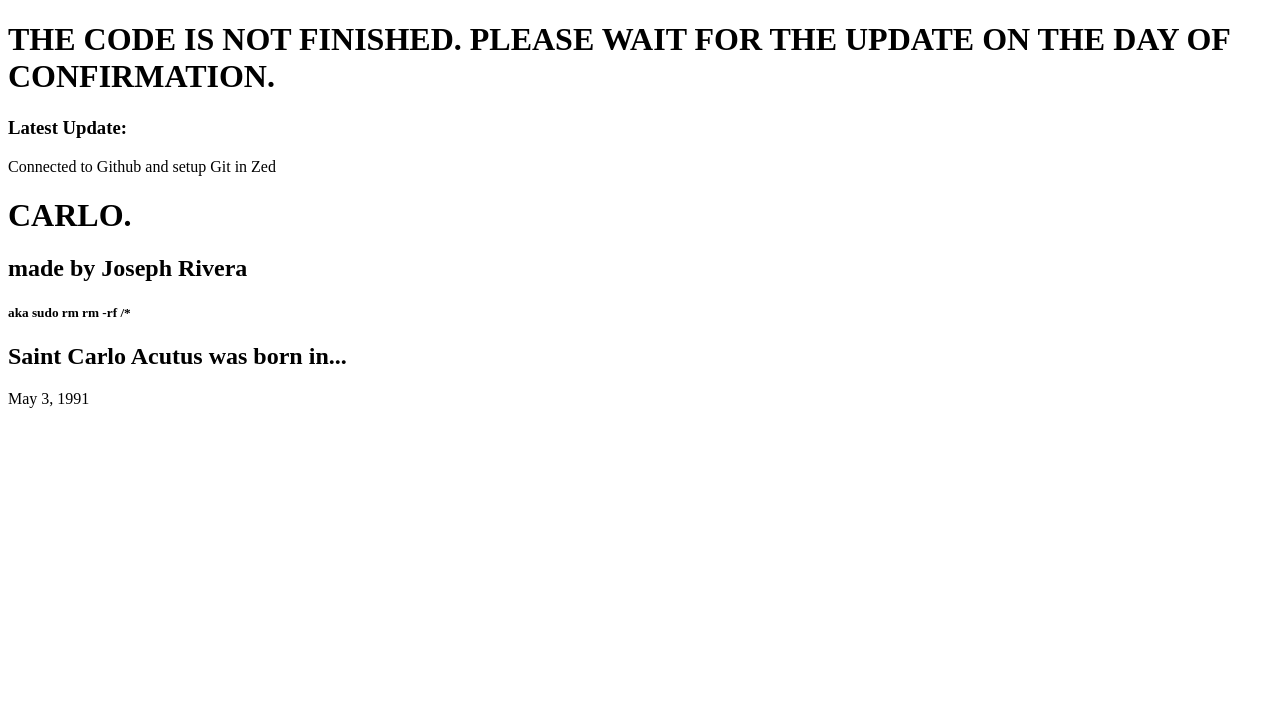
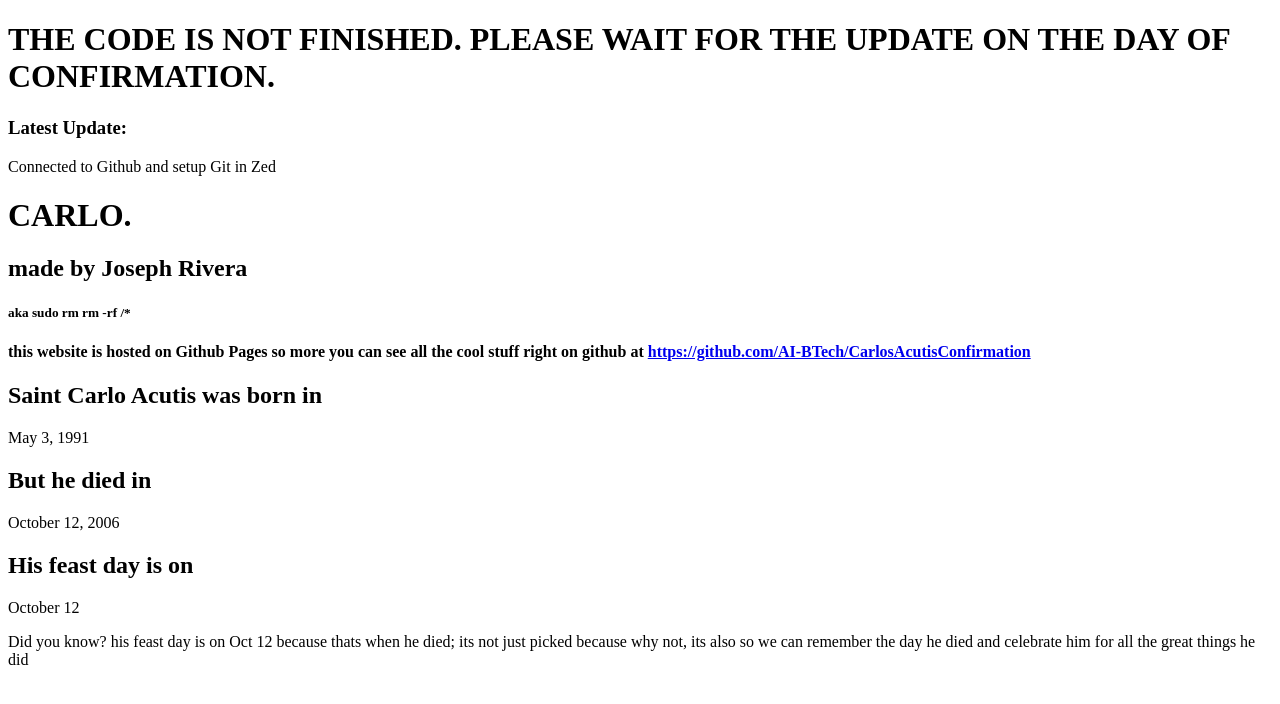
Before and after one commit to AI-BTech/CarlosAcutisConfirmation, a plain HTML site: page index.html in a window 1280 px wide. Drawn offline with Linux system fonts and the light colour scheme.

Commit message:
Add stylesheet link and update Carlo Acutis facts
Enhance index.html with a stylesheet reference and facts section,
including birth and death dates and feast day information, plus a GitHub
Pages note.

```diff
--- a/index.html
+++ b/index.html
@@ -3,6 +3,7 @@
     <head>
         <meta charset="UTF-8" />
         <meta name="viewport" content="width=device-width, initial-scale=1.0" />
+        <link rel="stylesheet" href="stylesheet.css" />
         <title>CARLO.</title>
     </head>
     <body>
@@ -16,11 +17,31 @@
         <h2>made by Joseph Rivera</h2>
         <h5>aka sudo rm rm -rf /*</h5>
 
+        <h4>
+            this website is hosted on Github Pages so more you can see all the
+            cool stuff right on github at
+            <a href="https://github.com/AI-BTech/CarlosAcutisConfirmation"
+                >https://github.com/AI-BTech/CarlosAcutisConfirmation</a
+            >
+        </h4>
         <div class="FactBox">
-            <h2>Saint Carlo Acutus was born in...</h2>
-            <p id="factAnswer">May 3, 1991</p>
+            <h2>Saint Carlo Acutis was born in</h2>
+            <p>May 3, 1991</p>
+        </div>
+        <div class="FactBox">
+            <h2>But he died in</h2>
+            <p>October 12, 2006</p>
         </div>
 
-        <section class="Para"></section>
+        <section class="Para">
+            <h2>His feast day is on</h2>
+            <p>October 12</p>
+            <p>
+                Did you know? his feast day is on Oct 12 because thats when he
+                died; its not just picked because why not, its also so we can
+                remember the day he died and celebrate him for all the great
+                things he did
+            </p>
+        </section>
     </body>
 </html>
```
